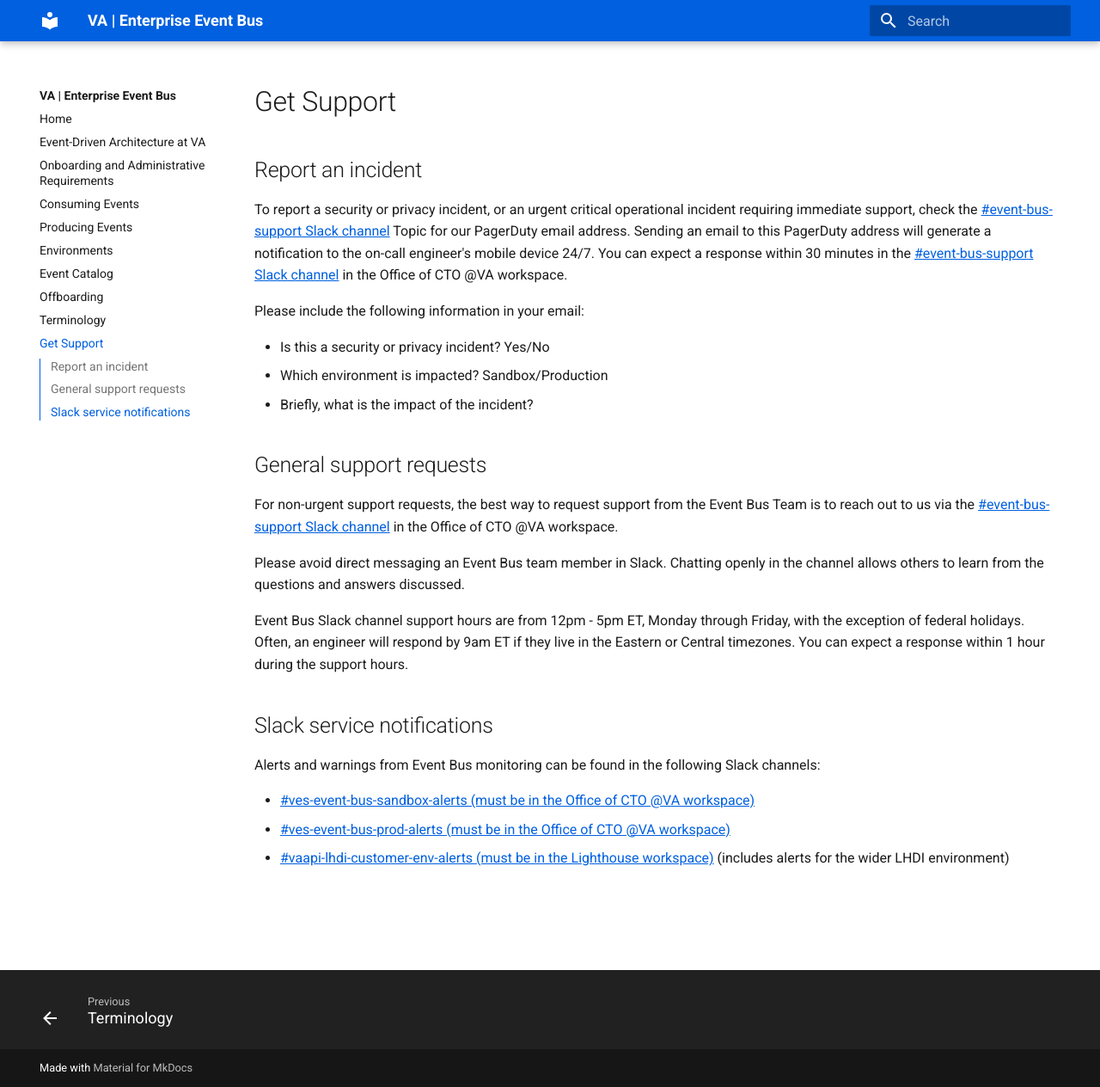
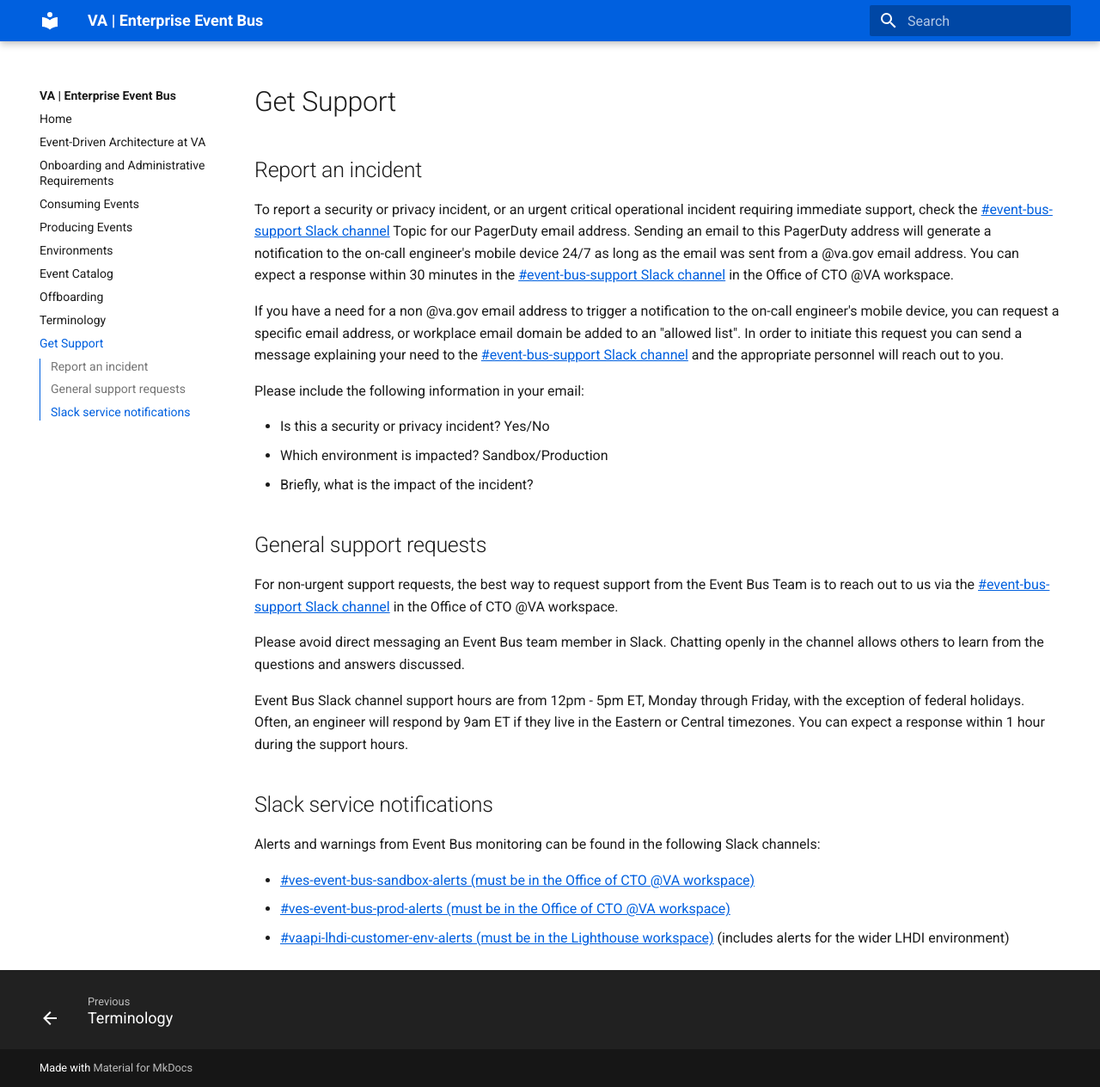
Before and after one commit to department-of-veterans-affairs/ves-event-bus-developer-portal, an MkDocs documentation site: the page built from docs/get-support.md, in a window 1280 px wide and 1264 px high. Shown: the whole window at 86% size. Built offline with MkDocs 1.6.1 and Material for MkDocs 9.7.7, drawn with Linux system fonts in a browser that asks for light colours.

Commit message:
Update get-support.md
Added guidance for on-call PagerDuty email address including information on getting an email added to the "allowed-list"

```diff
--- a/docs/get-support.md
+++ b/docs/get-support.md
@@ -6,7 +6,9 @@
 
 ## Report an incident
 
-To report a security or privacy incident, or an urgent critical operational incident requiring immediate support, check the [#event-bus-support Slack channel][slack-#event-bus-support] Topic for our PagerDuty email address. Sending an email to this PagerDuty address will generate a notification to the on-call engineer's mobile device 24/7. You can expect a response within 30 minutes in the [#event-bus-support Slack channel][slack-#event-bus-support] in the Office of CTO @VA workspace.
+To report a security or privacy incident, or an urgent critical operational incident requiring immediate support, check the [#event-bus-support Slack channel][slack-#event-bus-support] Topic for our PagerDuty email address. Sending an email to this PagerDuty address will generate a notification to the on-call engineer's mobile device 24/7 as long as the email was sent from a @va.gov email address.  You can expect a response within 30 minutes in the [#event-bus-support Slack channel][slack-#event-bus-support] in the Office of CTO @VA workspace.
+
+If you have a need for a non @va.gov email address to trigger a notification to the on-call engineer's mobile device, you can request a specific email address, or workplace email domain be added to an "allowed list". In order to initiate this request you can send a message explaining your need to the [#event-bus-support Slack channel][slack-#event-bus-support] and the appropriate personnel will reach out to you.
 
 Please include the following information in your email:
 
```
